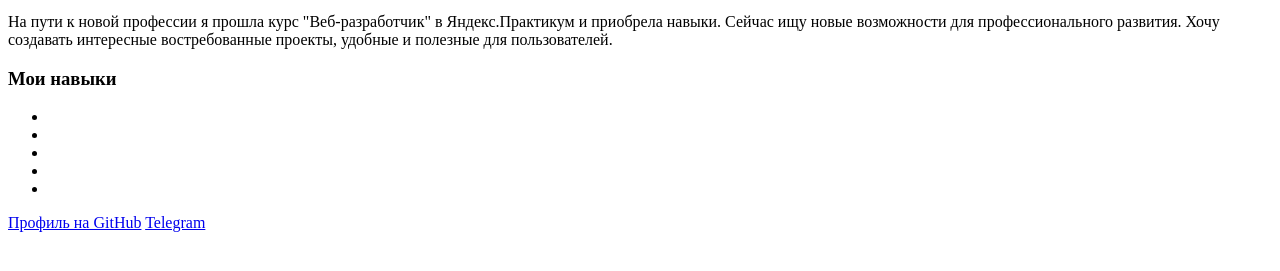
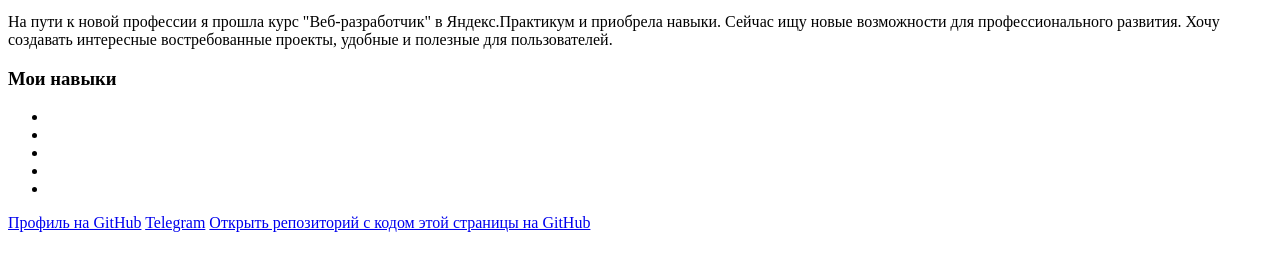
Before and after one commit to TatyanaDudchenko/my-page, a plain HTML site: page index.html in a window 1280 px wide. Shown: the part 279-550 px from the top of the page. Drawn offline with Linux system fonts and the light colour scheme.

Commit message:
feat: добавить в footer ссылку на репозиторий

```diff
--- a/index.html
+++ b/index.html
@@ -44,6 +44,7 @@
   <footer class="footer">
     <a href="https://github.com/TatyanaDudchenko" target="_blank">Профиль на GitHub</a>
     <a href="https://t.me/d_tat" target="_blank">Telegram</a>
+    <a href="https://github.com/TatyanaDudchenko/my-page" target="_blank">Открыть репозиторий с кодом этой страницы на GitHub</a>
   </footer>
 </body>
 </html>
```
